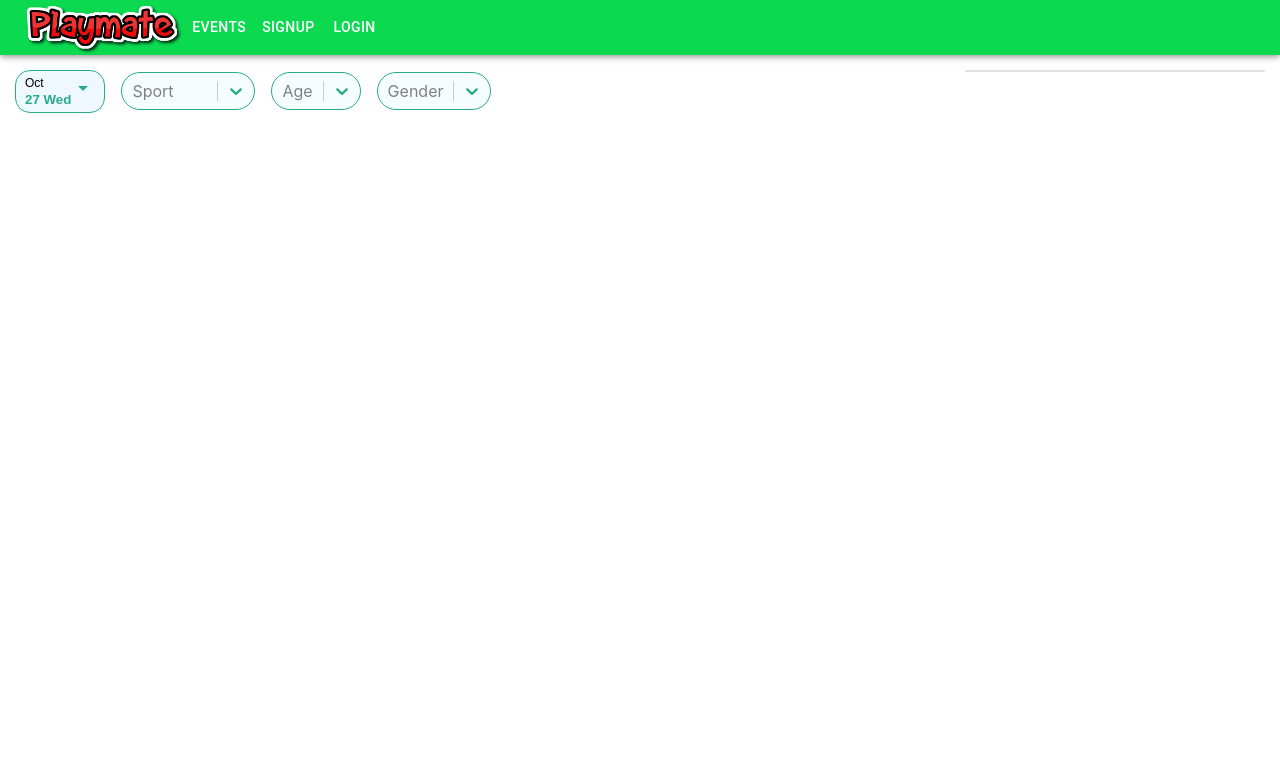
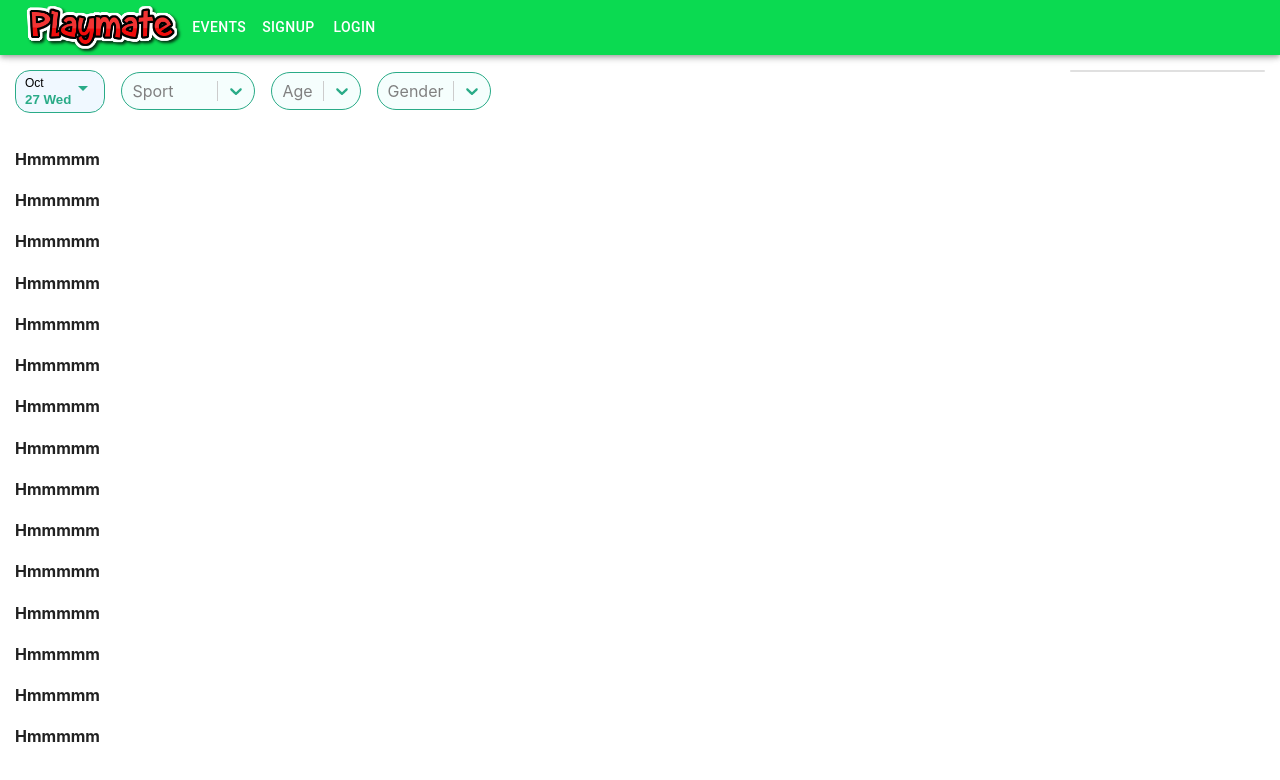
Before and after one commit to Rushil10/playmate, a React (Create React App) app: page / in a window 1280 px wide. Shown: the top 780 px of the page. Built offline with nearby package versions, Linux system fonts and the light colour scheme.

Commit message:
home page

```diff
--- a/src/Pages/Home/home.css
+++ b/src/Pages/Home/home.css
@@ -32,3 +32,20 @@
 .darkGreenColor {
   color: #29ab87;
 }
+
+.flex-section {
+  flex-grow: 1;
+  display: flex;
+  flex-direction: column;
+  min-height: 0;
+}
+
+.flex-col-scroll {
+  flex-grow: 1;
+  overflow: auto;
+  min-height: 100%;
+}
+
+.flex-no-shrink {
+  flex-shrink: 0;
+}
--- a/src/Pages/Home/home.js
+++ b/src/Pages/Home/home.js
@@ -11,6 +11,8 @@ import {
   Paper,
   Box,
   Avatar,
+  List,
+  ListItem,
 } from "@mui/material";
 import DatePickerModal from "../../Components/Modals/DatePickerModal";
 import "./home.css";
@@ -113,7 +115,14 @@ function Home() {
         open={openDatePicker}
         handleClose={closeDate}
       />
-      <Grid marginTop="15px" item xs={12} sm={9} order={{ xs: 2, sm: 1 }}>
+      <Grid
+        marginTop="15px"
+        item
+        xs={12}
+        sm={8}
+        md={10}
+        order={{ xs: 2, sm: 1 }}
+      >
         <Grid alignItems="center" container spacing={2}>
           <Grid item>
             <button onClick={openDate} className="filterButtonStyle">
@@ -162,8 +171,54 @@ function Home() {
             />
           </Grid>
         </Grid>
+        <Grid container>
+          <Paper
+          elevation={0}
+            style={{
+              height: "79vh",
+              marginTop: 15,
+              width: "100%",
+              overflow: "auto",
+              borderBottomWidth:0
+            }}
+          >
+            <h4>Hmmmmm</h4>
+            <h4>Hmmmmm</h4>
+            <h4>Hmmmmm</h4>
+            <h4>Hmmmmm</h4>
+            <h4>Hmmmmm</h4>
+            <h4>Hmmmmm</h4>
+            <h4>Hmmmmm</h4>
+            <h4>Hmmmmm</h4>
+            <h4>Hmmmmm</h4>
+            <h4>Hmmmmm</h4>
+            <h4>Hmmmmm</h4>
+            <h4>Hmmmmm</h4>
+            <h4>Hmmmmm</h4>
+            <h4>Hmmmmm</h4>
+            <h4>Hmmmmm</h4>
+            <h4>Hmmmmm</h4>
+            <h4>Hmmmmm</h4>
+            <h4>Hmmmmm</h4>
+            <h4>Hmmmmm</h4>
+            <h4>Hmmmmm</h4>
+            <h4>Hmmmmm</h4>
+            <h4>Hmmmmm</h4>
+            <h4>Hmmmmm</h4>
+            <h4>Hmmmmm</h4>
+            <h4>Hmmmmm</h4>
+            <h4>Hmmmmm</h4>
+          </Paper>
+        </Grid>
       </Grid>
-      <Grid marginTop="15px" item xs={12} sm={3} order={{ xs: 1, sm: 2 }}>
+      <Grid
+        marginTop="15px"
+        item
+        xs={12}
+        sm={4}
+        md={2}
+        order={{ xs: 1, sm: 2 }}
+      >
         <Paper variant="outlined" elevation={5}>
           <Grid conatiner>
             {authenticated && (
```
